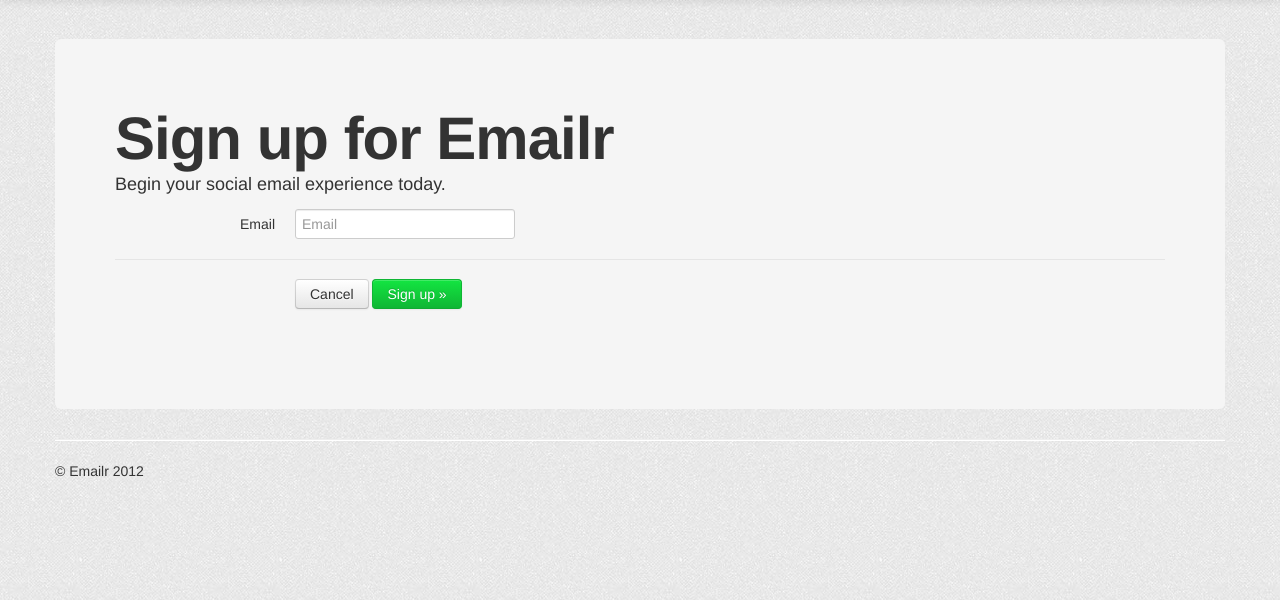
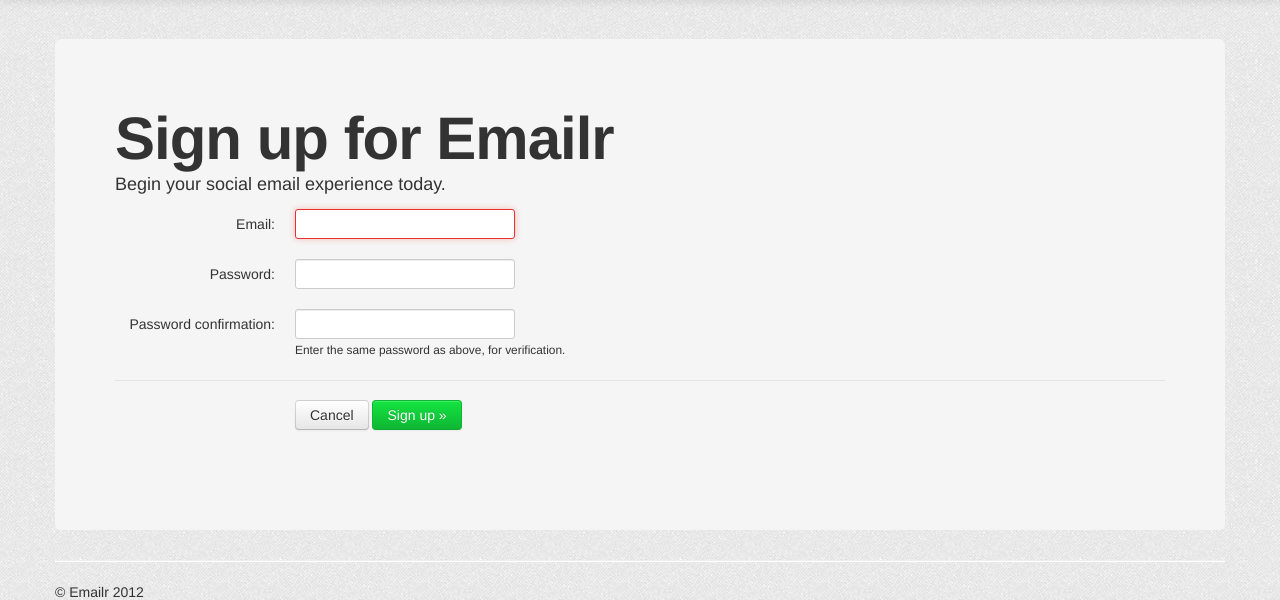
Before and after one commit to cargo8/PennAppsF12, a Django app: page /signup/ in a window 1280 px wide. Shown: the part 71-671 px from the top of the page. Run offline with Django 3.2, Linux system fonts and the light colour scheme; parts of the project's set-up code (start-up, migrations or seed data) failed here and were passed over; some libraries are stand-ins or nearby versions.

Commit message:
Partially broken signup

```diff
--- a/emailr/views.py
+++ b/emailr/views.py
@@ -3,6 +3,7 @@ from django.template import Context, RequestContext, TemplateDoesNotExist
 from django.template.loader import render_to_string
 from django.shortcuts import render_to_response, redirect
 from django.views.generic.simple import direct_to_template
+from django.contrib.auth.forms import UserCreationForm
 import SmtpApiHeader
 import json
 import re
@@ -28,10 +29,23 @@ def index(request):
     return render_to_response('index.html', {'form': form})
 
 def signup(request):
-    return render_to_response('signup.html')
+    if request.method == 'POST':
+        form = UserCreationForm(request.POST)
+        if form.is_valid():
+            new_user = form.save()
+            return redirect(login)
+    else:
+        form = UserCreationForm()
+
+    c = RequestContext(request, {'form': form})
+
+    return render_to_response("signup.html", c)
 
 def login(request):
     return render_to_response('login.html')
+
+def home(request):
+    pass
 
 def testRender(request):
     return render_to_response('one_img_post.html')
--- a/templates/signup.html
+++ b/templates/signup.html
@@ -7,11 +7,27 @@
   <h1>Sign up for Emailr</h1>
   <p>Begin your social email experience today.</p>
   <p>
-    <form class="form-horizontal">
+    <form class="form-horizontal" action="." method="post">
+    {% csrf_token %}
 	  <div class="control-group">
-	    <label class="control-label" for="inputEmail">Email</label>
+	    <label class="control-label" for="id_username">Email:</label>
 	    <div class="controls">
-	      <input type="text" id="inputEmail" placeholder="Email">
+	      {{form.username }}
+	    </div>
+	  </div>
+
+	  <div class="control-group">
+	    <label class="control-label" for="id_password1">Password:</label>
+	    <div class="controls">
+	      {{ form.password1 }}
+	    </div>
+	  </div>
+
+	  <div class="control-group">
+	    <label class="control-label" for="id_password2">Password confirmation:</label>
+	    <div class="controls">
+	      {{ form.password2 }}
+	      <br/><small>Enter the same password as above, for verification.</small>
 	    </div>
 	  </div>
 
--- a/urls.py
+++ b/urls.py
@@ -15,6 +15,7 @@ urlpatterns = patterns('',
     # url(r'^$', direct_to_template, {'template': 'postcard.html'}),
     url(r'^render/', testRender),
 
+    url(r'^home/', home),
     url(r'^$', index),
     url(r'^signup/$', signup),
     url(r'^login/$', login),
```
Also changed, not shown: emailr/forms.py (+0 -11 lines).
